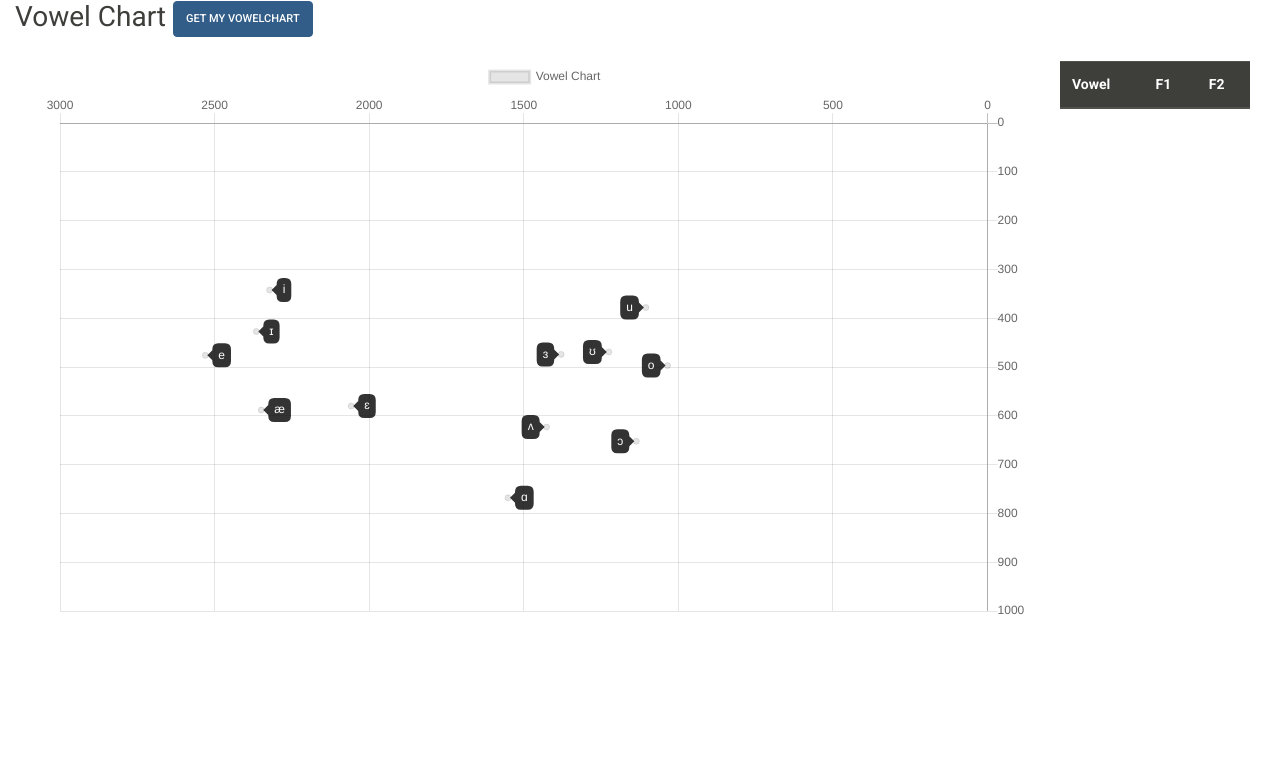
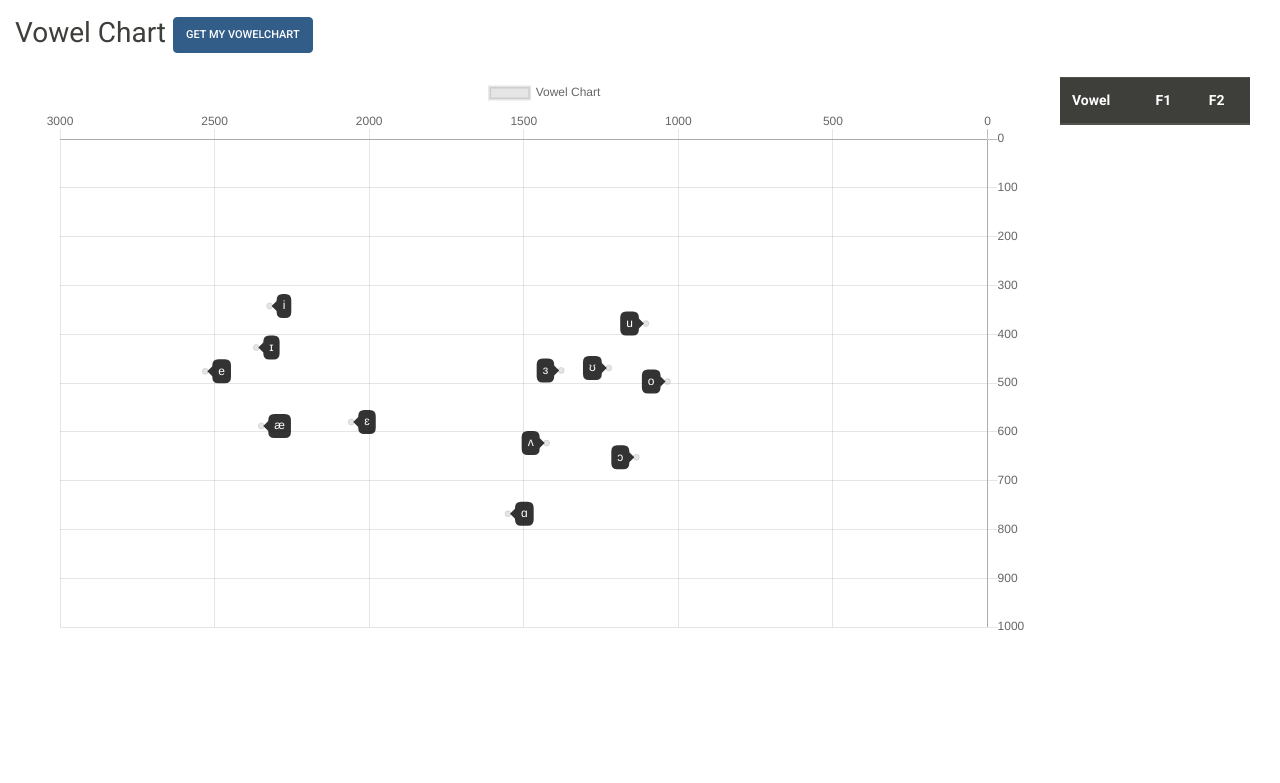
Before and after one commit to yumingchangsabodota/lingineers, a Django app: page /vowelchart/ in a window 1280 px wide. Shown: the part 54-837 px from the top of the page. Before the commit the page ends 669 px from the top, so only its background shows below. Run offline with Django 3.2, Linux system fonts and the light colour scheme; lists and menus that the app fills with data are empty; parts of the project's set-up code (start-up, migrations or seed data) failed here and were passed over; some libraries are stand-ins or nearby versions.

Commit message:
modify some layout

```diff
--- a/templates/home/app_card.html
+++ b/templates/home/app_card.html
@@ -1,6 +1,7 @@
 
 
 {% load static %}
+<div class="col-sm px-5">
 <a href="{{app.url}}">
 	<img src="{% get_static_prefix %}images/{{ app.icon}}" class="img-fluid" alt="Responsive image">
 	<!--<div class="card border-primary mb-3" style="max-width: 20rem;">
@@ -11,3 +12,4 @@
 	  </div>
 	</div>-->
 </a>
+</div>
--- a/templates/home/home.html
+++ b/templates/home/home.html
@@ -4,6 +4,8 @@
 {% block content %}
 
 <div class='container-fluid pt-5'>
+	<div class="container">
+		<div class="row">
 {% if app_list %}
 
 
@@ -18,5 +20,7 @@
 	<p>No app</p>
 
 {% endif%}
+		</div>
+	</div>
 </div>
 {% endblock %}
--- a/templates/vowelchart/vowelchart.html
+++ b/templates/vowelchart/vowelchart.html
@@ -3,7 +3,7 @@
 {% block content %}
 {% csrf_token %}
 
-<div class="container-fluid">
+<div class="container-fluid pt-3">
 	<div class="row justify-content-start">
 			<h2>Vowel Chart
 		<span>
```
